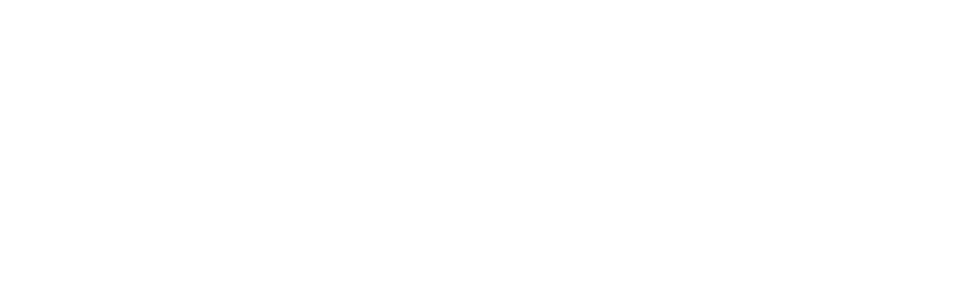
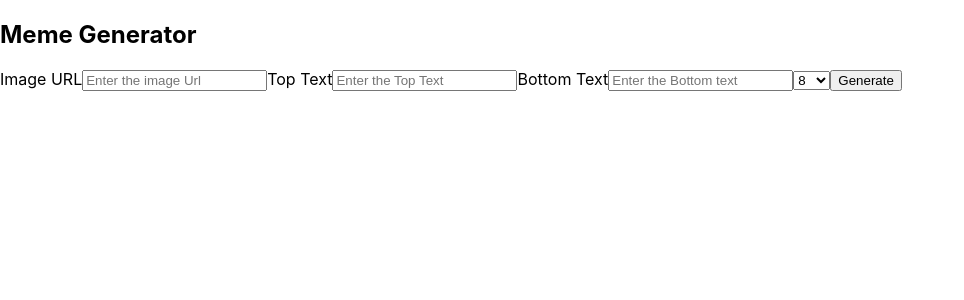
Before and after one commit to Kanth789/FirstReactAssignment, a React (Create React App) app in the folder react-ssignments/: page / in a window 1280 px wide. Shown: the top 300 px of the page, without its empty margins (0-964 px from the left). Built offline with nearby package versions, Linux system fonts and the light colour scheme.

Commit message:
functions add of from

```diff
--- a/react-ssignments/src/App.js
+++ b/react-ssignments/src/App.js
@@ -1,11 +1,10 @@
 import logo from './logo.svg';
 import './App.css';
+import MemeGenerator from './Components/MemeGenerator';
 
 function App() {
   return (
-    <div className="App">
-
-    </div>
+    <MemeGenerator/>
   );
 }
 
--- /dev/null
+++ b/react-ssignments/src/Components/MemeGenerator.js
@@ -0,0 +1,106 @@
+import { Component } from "react";
+const fontByOption = [
+    {
+      optionId: '8',
+      displayText: '8',
+    },
+    {
+      optionId: '16',
+      displayText: '16',
+    },
+    {
+        optionId: '32',
+        displayText: '32',
+      },
+      {
+        optionId: '64',
+        displayText: '64',
+      },
+  ]
+class MemeGenerator extends Component{
+    state ={
+        imgUrl:'',
+        topText:'',
+        bottomText:'',
+        activeOption : fontByOption[0].optionId,
+        generate:false
+    }
+    onSubmitForm = (event) =>{
+        event.preventDefault()
+    }
+    OnchangeimgUrl= (event)=>{
+        this.setState({imgUrl:event.target.value})
+    }
+    OnToptext = (event) =>{
+        this.setState({topText:event.target.value})
+    }
+    OnBottomtext = (event) =>{
+        this.setState({bottomText:event.target.value})
+    }
+    OnclickedGenerate = () =>{
+        this.setState(prevState=>({generate:!prevState.generate}))
+    }
+    updateActiveOptionId = (activeOption) =>{
+        this.setState({activeOption})
+    }
+    changeSortby = () =>{
+        return(
+            <>
+            {this.renderImageConatiner()}
+            </>
+        )
+    }
+    renderFormConatiner = () =>{
+        const{activeOption} = this.state
+        const onChangeSortby = event => {
+            const {changeSortby} = this.changeSortby
+            this.updateActiveOptionId(event.target.value)
+          }
+        return(
+            <div className="div1">
+                        <h2>Meme Generator</h2>
+                        <div className="form">
+                            <label>Image URL</label>
+                            <input type="text" onChange={this.OnchangeimgUrl} placeholder="Enter the image Url"></input>
+                            <label>Top Text</label>
+                            <input type="text" onChange = {this.OnToptext} placeholder="Enter the Top Text"></input>
+                            <label>Bottom Text</label>
+                            <input type="text" onChange = { this.OnBottomtext}  placeholder="Enter the Bottom text"></input>
+                            <select value={activeOption} onChange={this.onChangeSortby}>
+                                {fontByOption.map(eachItem =>(<option key={eachItem.optionId} value={eachItem.optionId}>{eachItem.displayText}</option>))}
+                            </select>
+                            <button onClick={this.OnclickedGenerate}>Generate</button>
+                            </div>
+                    </div>
+        )
+    }
+
+    renderImageConatiner = () =>{
+        const{topText,bottomText,imgUrl,activeOption}  = this.state
+        console.log(activeOption)
+        return(
+            <div className="div2">
+                <div className="img-conatiner">
+                    <img src={imgUrl}/>
+                    <h2>{topText}</h2>
+                    <h2>{bottomText}</h2>
+
+                </div>
+            </div>
+        )
+    }
+    render()
+    {
+        const{generate} = this.state
+        return(
+            <div className="main-conatiner">
+                <div className="main">
+                    {this.renderFormConatiner()}
+                    {generate ? this.renderImageConatiner() : ""}
+                </div>
+            </div>
+        )
+    }
+}
+
+export default MemeGenerator
```
